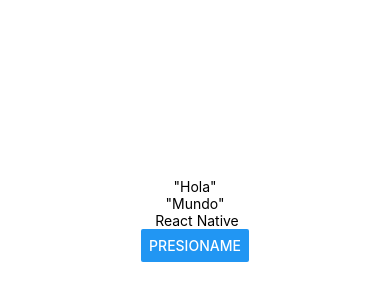
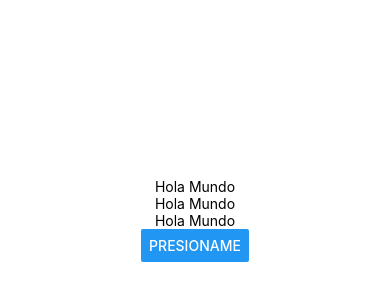
Before and after one commit to lllGERAlll/PM196, a React Native app in the folder my-app2/: screen / in a window 390 px wide. Shown: the part 202-502 px from the top of the page. Built offline with nearby package versions, Linux system fonts and the light colour scheme.

Commit message:
Actualizar estados
Actualizar estado de un componente ya creado y de un componente existente

```diff
--- a/my-app2/App.js
+++ b/my-app2/App.js
@@ -1,17 +1,23 @@
 //1.- Importaciones
 import { StatusBar } from 'expo-status-bar';
 import { Button, StyleSheet, Text, View } from 'react-native';
+import React, { useState } from 'react'; //Importacion de React y el hook useState
 
 // Crear componente en base a uno ya creado
-const Texto = (props) => {
-  const {children} = props;
+const Texto = () => {
+  const [contenido, setContenido] = useState('Hola Mundo'); // Cuando arranca el componente, se inicializa con 'Hola Mundo'
+  const actualizarTexto = () => {setContenido('State Modificado')};
   return (
-    <Text> {children} </Text>
+    <Text onPress={actualizarTexto}> {contenido} </Text>
   );
 }
 
 // 2.- Main
 export default function App() {
+
+const [titulo, setTitulo] = useState('PRESIONAME');
+const cambiarTitulo = () => {setTitulo('ME PRESIONASTE')};
+
   return (
     <View style={styles.container}>
       <StatusBar style="auto" />
@@ -20,7 +26,8 @@
       <Texto> "Mundo" </Texto>
       <Texto> React Native</Texto>
 
-      <Button title='Presioname'></Button>
+      <Button title={titulo} onPress={cambiarTitulo}></Button>
+
     </View>
   );
 }
```
